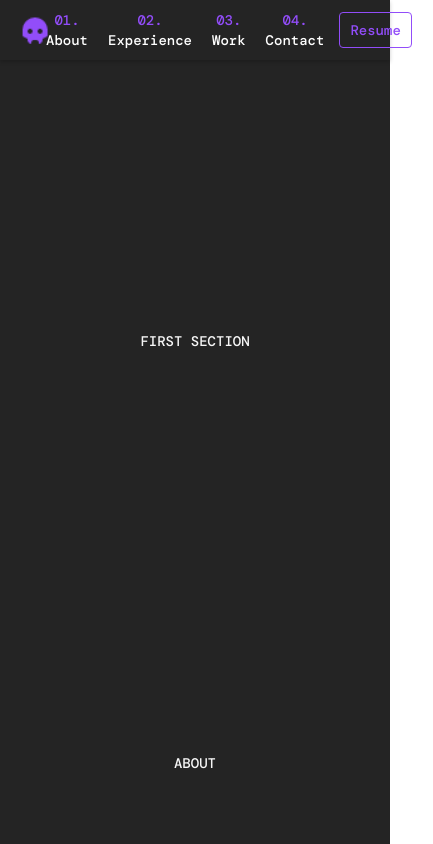
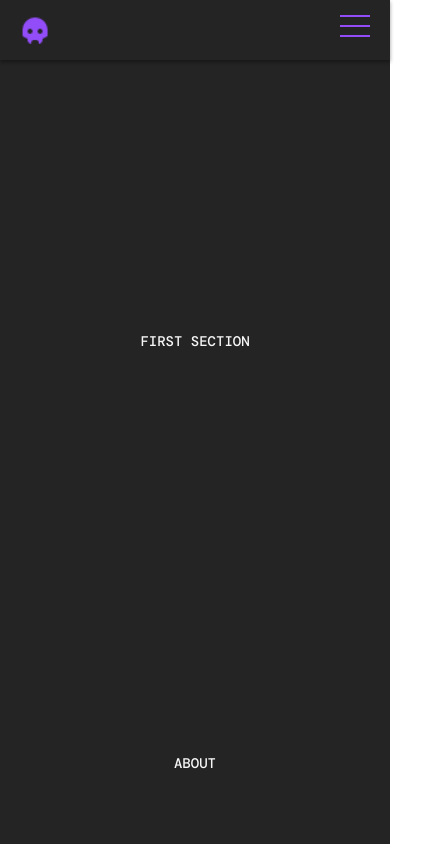
Before and after one commit to giovsteph/giov, a React (Create React App) app: page / in a window 390 px wide. Shown: the top 844 px of the page, 433 px wide, since content can reach past the window. Built offline with nearby package versions, Linux system fonts and the light colour scheme; a web font is replaced by a local one.

Commit message:
feat: menu open-close animation - removed scroll

```diff
--- a/src/components/Organisms/Header/Header.jsx
+++ b/src/components/Organisms/Header/Header.jsx
@@ -31,9 +31,70 @@ function useScrollDirection() {
 }
 const Header = () => {
   const scrollDirection = useScrollDirection();
+  const [windowWidth, setWindowWidth] = useState(window.innerWidth);
+  const [isMenuOpen, setIsMenuOpen] = useState(false);
 
+  useEffect(() => {
+    const handleResize = () => setWindowWidth(window.innerWidth);
+    window.addEventListener("resize", handleResize);
+    return () => {
+      window.removeEventListener("resize", handleResize);
+    };
+  }, []);
+
+  const handleMenuToggle = () => {
+    setIsMenuOpen(!isMenuOpen);
+    document.body.classList.toggle("disable-scroll");
+  };
+
+  function MobileView() {
     return (
-    <div className={`header ${scrollDirection === "down" ? "hide" : ""}`}>
+      <div className="header">
+        <div className="icon-container">
+          <a href="/">
+            <img src={SkullLogo} alt="logo"></img>
+          </a>
+        </div>
+        <div className="menuContainer">
+          <div
+            className={`hamburgerMenu ${isMenuOpen ? "open" : "closed"}`}
+            onClick={handleMenuToggle}
+          >
+            <div className="line"></div>
+            <div className="line"></div>
+            <div className="line"></div>
+          </div>
+        </div>
+        {isMenuOpen && (
+          <nav className="mobile-nav">
+            <ul className="mobile-nav-list">
+              <li className="mobile-nav-item">
+                01. <Link href="#about">About</Link>
+              </li>
+              <li className="mobile-nav-item">
+                02. <Link href="#experience">Experience</Link>
+              </li>
+              <li className="mobile-nav-item">
+                03. <Link href="#work">Work</Link>
+              </li>
+              <li className="mobile-nav-item">
+                04. <Link href="#contact">Contact</Link>
+              </li>
+              <li className="mobile-nav-item">
+                <a href="/resume.pdf" target="_blank" rel="noopener noreferrer">
+                  <Button className="primary smaller">Resume</Button>
+                </a>
+              </li>
+            </ul>
+          </nav>
+        )}
+      </div>
+    );
+  }
+
+  function DesktopView() {
+    return (
+      <div className="header">
         <div className="icon-container">
           <a href="/">
             <img src={SkullLogo} alt="logo"></img>
@@ -62,6 +123,13 @@ const Header = () => {
         </nav>
       </div>
     );
+  }
+
+  return (
+    <div className={`header ${scrollDirection === "down" ? "hide" : ""}`}>
+      {windowWidth <= 768 ? <MobileView /> : <DesktopView />}
+    </div>
+  );
 };
 
 export default Header;
--- a/src/components/Organisms/Header/Header.scss
+++ b/src/components/Organisms/Header/Header.scss
@@ -1,4 +1,8 @@
 @import "../../../assets/theme/theme.scss";
+
+body.disable-scroll {
+    overflow: hidden;
+}
 
 .header {
     position: sticky;
@@ -12,6 +16,10 @@
     transition-duration: 500ms;
     display: flex;
     justify-content: space-between;
+}
+
+.header.hide {
+    transform: translateY(-100%);
 }
 
 .header.down {
@@ -41,13 +49,6 @@
     color: $dk-first-main;
 }
 
-.nav-link {
-    color: #fff;
-    text-decoration: none;
-    padding: 10px;
-    border-radius: 5px;
-}
-
 .nav-link:hover {
     background-color: #fff;
     color: #333;
@@ -67,3 +68,142 @@
 .btnContainer {
     margin: 20px;
 }
+
+.menuContainer {
+    display: flex;
+    align-items: center;
+}
+
+.hamburgerMenu {
+    display: flex;
+    flex-direction: column;
+    justify-content: center;
+    align-items: center;
+    width: 30px;
+    height: auto;
+    cursor: pointer;
+    margin-right: 20px;
+}
+
+
+.line {
+    width: 100%;
+    height: 2px;
+    background-color: $dk-first-main;
+    margin-bottom: 8px;
+}
+
+.open .line:nth-child(1) {
+    animation: line1-forward-anim 0.5s ease forwards;
+}
+
+.open .line:nth-child(2) {
+    animation: line2-forward-anim 0.5s ease forwards;
+}
+
+.open .line:nth-child(3) {
+    animation: line3-forward-anim 0.5s ease forwards;
+}
+
+.closed .line:nth-child(1) {
+    animation: line1-backward-anim 0.5s ease forwards;
+}
+
+.closed .line:nth-child(2) {
+    animation: line2-backward-anim 0.5s ease forwards;
+}
+
+.closed .line:nth-child(3) {
+    animation: line3-backward-anim 0.5s ease forwards;
+}
+
+@keyframes line1-forward-anim {
+    0% {
+        transform: rotate(0deg) translate(0, 0);
+    }
+
+    100% {
+        transform: rotate(45deg) translate(12px, 7px);
+    }
+}
+
+@keyframes line2-forward-anim {
+    0% {
+        opacity: 1;
+    }
+
+    100% {
+        opacity: 0;
+    }
+}
+
+@keyframes line3-forward-anim {
+    0% {
+        transform: rotate(0deg) translate(0, 0);
+    }
+
+    100% {
+        transform: rotate(-45deg) translate(7px, -2px);
+    }
+}
+
+@keyframes line1-backward-anim {
+    0% {
+        transform: rotate(45deg) translate(12px, 7px);
+    }
+
+    100% {
+        transform: rotate(0deg) translate(0, 0);
+    }
+}
+
+@keyframes line2-backward-anim {
+    0% {
+        opacity: 0;
+    }
+
+    100% {
+        opacity: 1;
+    }
+}
+
+@keyframes line3-backward-anim {
+    0% {
+        transform: rotate(-45deg) translate(7px, -2px);
+    }
+
+    100% {
+        transform: rotate(0deg) translate(0, 0);
+    }
+}
+
+.mobile-nav {
+    position: absolute;
+    top: 100%;
+    right: 0;
+    width: 50%;
+    height: 100vh;
+    padding: 16px;
+    background-color: $dk-second-main;
+    box-shadow: 0 2px 4px rgba(0, 0, 0, 0.1);
+    z-index: 9999;
+}
+
+.mobile-nav-list {
+    list-style: none;
+    margin: 0;
+    padding: 0;
+}
+
+.mobile-nav-item {
+    margin-bottom: 12px;
+}
+
+.mobile-nav-item:last-child {
+    margin-bottom: 0;
+}
+
+.mobile-nav-item a {
+    color: #000000;
+    text-decoration: none;
+}
```
Lines whose indentation alone changed are shown as unchanged.
